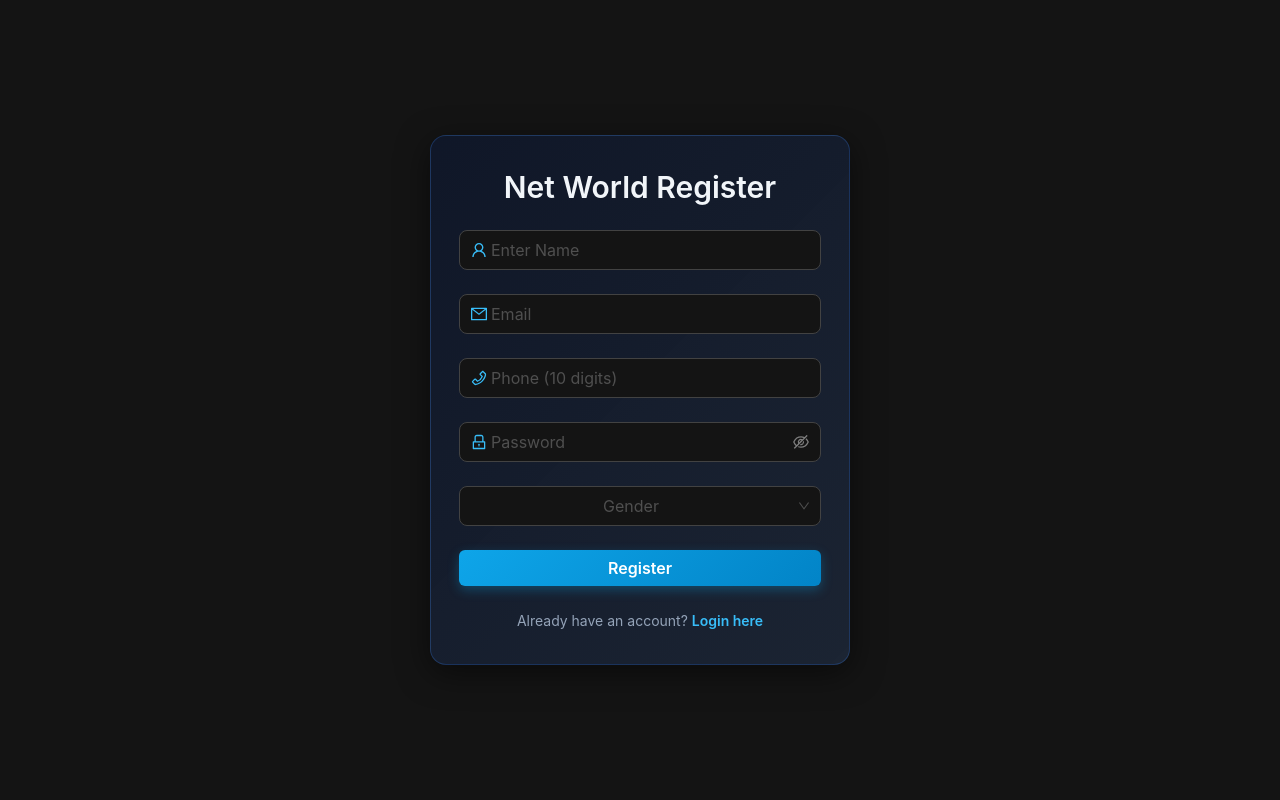
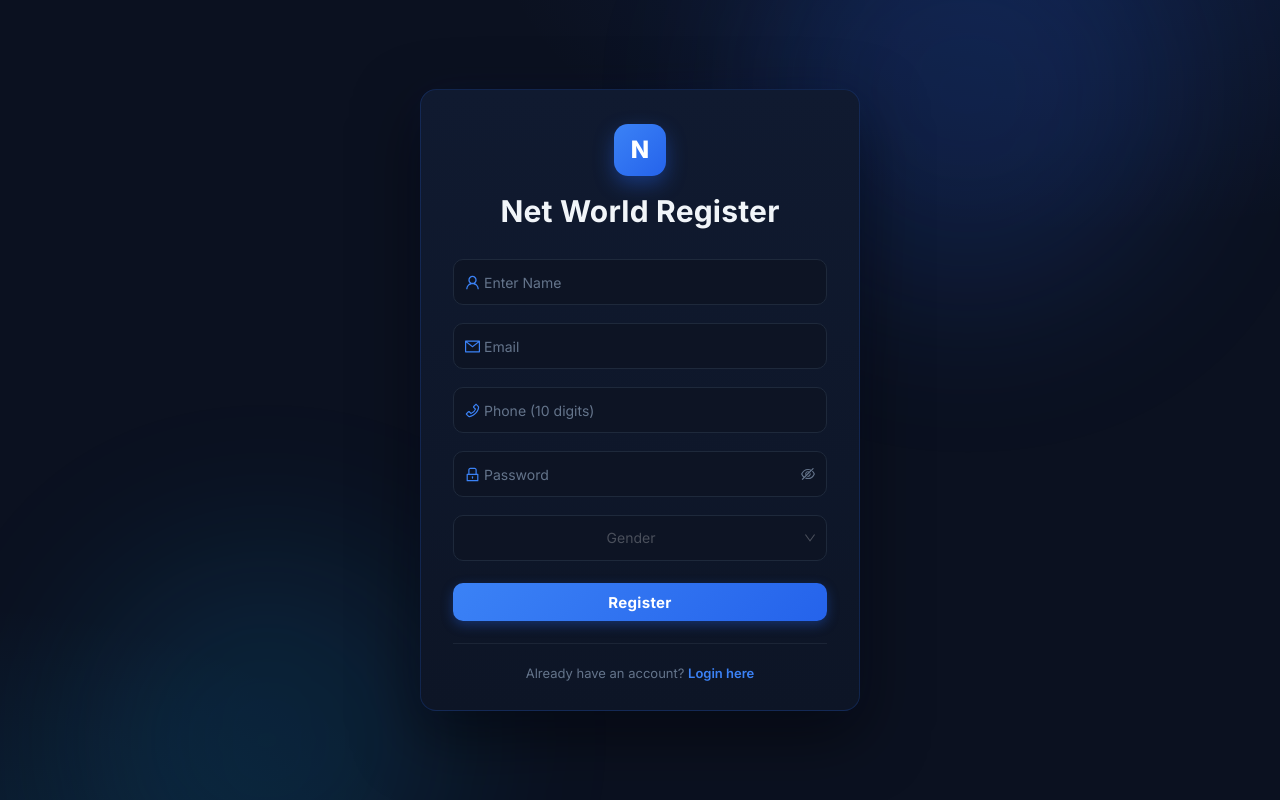
Before and after one commit to JesminSheladiya/networld-new, a React (Create React App) app: page / in a window 1280 px wide. Both pictures are taken after a click on the link "Register here". Built offline with nearby package versions, Linux system fonts and the light colour scheme.

Commit message:
login page design change

```diff
--- a/public/index.html
+++ b/public/index.html
@@ -4,7 +4,13 @@
     <meta charset="utf-8" />
     <link rel="icon" href="%PUBLIC_URL%/favicon.ico" />
     <meta name="viewport" content="width=device-width, initial-scale=1" />
-    <meta name="theme-color" content="#000000" />
+    <meta name="theme-color" content="#0b1120" />
+    <link rel="preconnect" href="https://fonts.googleapis.com" />
+    <link rel="preconnect" href="https://fonts.gstatic.com" crossorigin />
+    <link
+      href="https://fonts.googleapis.com/css2?family=Inter:wght@400;500;600;700;800&display=swap"
+      rel="stylesheet"
+    />
     <meta
       name="description"
       content="Web site created using create-react-app"
--- a/src/App.css
+++ b/src/App.css
@@ -1,15 +1,23 @@
-*{
+* {
   margin: 0;
   padding: 0;
   box-sizing: border-box;
 }
+
 .App {
   text-align: center;
 }
-body{
-  background-color: #03001b;
+
+body {
+  background-color: #0b1120;
+  background-image: radial-gradient(1000px 520px at 85% -10%, rgba(37, 99, 235, 0.14), transparent 60%),
+    radial-gradient(820px 460px at -5% 110%, rgba(14, 165, 233, 0.1), transparent 60%);
+  background-attachment: fixed;
+  font-family: 'Inter', -apple-system, BlinkMacSystemFont, 'Segoe UI', Roboto, 'Helvetica Neue', Arial, sans-serif;
+  -webkit-font-smoothing: antialiased;
 }
-.container{
+
+.container {
   width: 100%;
   max-width: 1280px;
   margin: 0 auto;
@@ -20,7 +28,8 @@ body{
   border-color: rgba(14, 165, 233, 0.5) !important;
 }
 
-.profile-input:focus, .profile-input-focused {
+.profile-input:focus,
+.profile-input-focused {
   border-color: #0ea5e9 !important;
   box-shadow: 0 0 0 2px rgba(14, 165, 233, 0.15) !important;
   background-color: #0f172a !important;
@@ -28,49 +37,50 @@ body{
 
 .ant-form-item-label label {
   font-size: 13px !important;
+  color: #94a3b8;
 }
 
 /* ===========================
    Global Button Styles
 =========================== */
 .ant-btn {
-  border-radius: 6px !important;
+  border-radius: 8px !important;
   font-weight: 600 !important;
-  padding: 8px 15px;
-  height: auto !important;
-  transition: all 0.3s cubic-bezier(0.4, 0, 0.2, 1) !important;
+  padding: 6px 16px;
+  height: 38px !important;
+  transition: all 0.25s cubic-bezier(0.4, 0, 0.2, 1) !important;
 }
 
 .ant-btn-primary {
-  background: linear-gradient(135deg, #0ea5e9 0%, #0284c7 100%) !important;
+  background: linear-gradient(135deg, #3b82f6 0%, #2563eb 100%) !important;
   border: none !important;
   color: #fff !important;
-  box-shadow: 0 4px 12px rgba(14, 165, 233, 0.3) !important;
+  box-shadow: 0 4px 12px rgba(37, 99, 235, 0.35) !important;
 }
 
 .ant-btn-primary:hover {
-  background: linear-gradient(135deg, #0284c7 0%, #0369a1 100%) !important;
-  box-shadow: 0 6px 16px rgba(14, 165, 233, 0.5) !important;
-  transform: translateY(-2px) !important;
+  background: linear-gradient(135deg, #2563eb 0%, #1d4ed8 100%) !important;
+  box-shadow: 0 6px 16px rgba(37, 99, 235, 0.5) !important;
+  transform: translateY(-1px) !important;
 }
 
 .ant-btn-primary:active {
   transform: translateY(0px) !important;
-  box-shadow: 0 2px 8px rgba(14, 165, 233, 0.4) !important;
+  box-shadow: 0 2px 8px rgba(37, 99, 235, 0.4) !important;
 }
 
 .ant-btn-default {
   background-color: #1e293b !important;
-  border: 1px solid rgba(14, 165, 233, 0.3) !important;
+  border: 1px solid rgba(37, 99, 235, 0.3) !important;
   color: #cbd5e1 !important;
 }
 
 .ant-btn-default:hover {
   background-color: #334155 !important;
-  border-color: rgba(14, 165, 233, 0.6) !important;
+  border-color: rgba(37, 99, 235, 0.6) !important;
   color: #fff !important;
-  transform: translateY(-2px) !important;
-  box-shadow: 0 4px 12px rgba(14, 165, 233, 0.2) !important;
+  transform: translateY(-1px) !important;
+  box-shadow: 0 4px 12px rgba(37, 99, 235, 0.2) !important;
 }
 
 .ant-btn-default:active {
@@ -82,27 +92,25 @@ body{
 }
 
 .ant-btn-text:hover {
-  background: rgba(14, 165, 233, 0.15) !important;
-  color: #0ea5e9 !important;
-  transform: scale(1.05) !important;
+  background: rgba(37, 99, 235, 0.15) !important;
+  color: #3b82f6 !important;
 }
 
 /* ===========================
    Global Search Input Styles
 =========================== */
-/* When Search has allowClear, it renders an affix-wrapper */
 .ant-input-search .ant-input-affix-wrapper {
-  padding: 7px 15px !important;
-  border-radius: 6px 0 0 6px !important;
+  padding: 6px 14px !important;
+  border-radius: 8px 0 0 8px !important;
   background-color: #0f172a !important;
-  border: 1px solid rgba(14, 165, 233, 0.3) !important;
+  border: 1px solid rgba(37, 99, 235, 0.3) !important;
   height: auto;
 }
 
 .ant-input-search .ant-input-affix-wrapper:hover,
 .ant-input-search .ant-input-affix-wrapper-focused {
-  border-color: #0ea5e9 !important;
-  box-shadow: 0 0 0 2px rgba(14, 165, 233, 0.15) !important;
+  border-color: #2563eb !important;
+  box-shadow: 0 0 0 2px rgba(37, 99, 235, 0.15) !important;
 }
 
 .ant-input-search .ant-input-affix-wrapper > input.ant-input {
@@ -117,23 +125,24 @@ body{
 /* Fallback if no affix wrapper (no allowClear) */
 .ant-input-search > .ant-input-group > .ant-input {
   padding: 8px 15px !important;
-  border-radius: 6px 0 0 6px !important;
+  border-radius: 8px 0 0 8px !important;
   background-color: #0f172a !important;
-  border: 1px solid rgba(14, 165, 233, 0.3) !important;
+  border: 1px solid rgba(37, 99, 235, 0.3) !important;
   color: #f1f5f9 !important;
   font-size: 14px !important;
 }
+
 .ant-input-search > .ant-input-group > .ant-input:focus,
 .ant-input-search > .ant-input-group > .ant-input:hover {
-  border-color: #0ea5e9 !important;
-  box-shadow: 0 0 0 2px rgba(14, 165, 233, 0.15) !important;
+  border-color: #2563eb !important;
+  box-shadow: 0 0 0 2px rgba(37, 99, 235, 0.15) !important;
 }
 
 /* Fix the border-radius for the attached search button */
 .ant-input-search .ant-input-wrapper .ant-input-group-addon .ant-btn {
-  border-radius: 0 6px 6px 0 !important;
+  border-radius: 0 8px 8px 0 !important;
   background-color: #1e293b !important;
-  border: 1px solid rgba(14, 165, 233, 0.3) !important;
+  border: 1px solid rgba(37, 99, 235, 0.3) !important;
   border-left: none !important;
   color: #cbd5e1 !important;
   box-shadow: none !important;
--- a/src/App.js
+++ b/src/App.js
@@ -6,7 +6,8 @@ import Register from './components/Register';
 import UserProfile from "./components/UserProfile";
 import { FiLogOut, FiUser, FiSettings } from 'react-icons/fi';
 import { getToken, getUser, logout } from './Services/authService';
-import { Dropdown, ConfigProvider, theme, Button, Avatar } from 'antd';
+import { Dropdown, ConfigProvider, Avatar } from 'antd';
+import { networldTheme } from './theme';
 
 function App() {
   const [isAuthenticated, setIsAuthenticated] = useState(false);
@@ -51,7 +52,7 @@ function App() {
   };
 
   return (
-    <ConfigProvider theme={{ algorithm: theme.darkAlgorithm }}>
+    <ConfigProvider theme={networldTheme}>
       <div className="App">
         {isAuthenticated ? (
           <>
--- a/src/components/Register.jsx
+++ b/src/components/Register.jsx
@@ -2,6 +2,7 @@ import { useState } from "react";
 import { Form, Input, Button, Card, message, Typography, Select } from "antd";
 import { UserOutlined, LockOutlined, MailOutlined, PhoneOutlined } from "@ant-design/icons";
 import { register } from "../Services/authService";
+import "./css/Auth.css";
 
 const { Title } = Typography;
 
@@ -35,27 +36,22 @@ function Register({ onRegisterSuccess, onSwitchForm }) {
   };
 
   return (
-    <div className="register-page" style={{
-      display: "flex", justifyContent: "center",
-      alignItems: "center", height: "100vh", background: "#141414"
-    }}>
-      <Card className="register-card"
-        style={{
-          width: 420,
-          background: "linear-gradient(135deg, rgba(15, 23, 42, 0.9) 0%, rgba(30, 41, 59, 0.8) 100%)",
-          border: "1px solid rgba(59, 130, 246, 0.25)",
-          borderRadius: 16,
-          boxShadow: "0 8px 32px rgba(0,0,0,0.5)",
-        }}
-        styles={{ body: { padding: "32px 28px" } }}
-      >
-        <Title className="register-title" level={2} style={{ textAlign: "center", marginBottom: 24, color: "#f1f5f9" }}>
-          Net World Register
-        </Title>
+    <div className="auth-page">
+      <div className="auth-glow auth-glow-1" />
+      <div className="auth-glow auth-glow-2" />
 
-        <Form className="register-form" name="register" onFinish={onFinish} autoComplete="off" layout="vertical">
+      <Card className="auth-card auth-card-register">
+        <div className="auth-header">
+          <div className="auth-logo">N</div>
+          <Title className="auth-title" level={2}>
+            Net World Register
+          </Title>
+        </div>
 
-          <Form.Item className="register-field" name="name"
+        <Form className="auth-form" name="register" onFinish={onFinish} autoComplete="off" layout="vertical">
+          <Form.Item
+            className="auth-field"
+            name="name"
             rules={[
               { required: true, message: "Please enter your full name!" },
               {
@@ -65,40 +61,73 @@ function Register({ onRegisterSuccess, onSwitchForm }) {
                   if (words.length < 2)
                     return Promise.reject("Please enter at least 2 words (First Last)!");
                   return Promise.resolve();
-                }
-              }
-            ]}>
-            <Input className="register-input" prefix={<UserOutlined style={{ color: "#38bdf8" }} />} placeholder="Enter Name" size="large" />
+                },
+              },
+            ]}
+          >
+            <Input
+              className="auth-input"
+              prefix={<UserOutlined className="auth-input-icon" />}
+              placeholder="Enter Name"
+              size="large"
+            />
           </Form.Item>
 
-          <Form.Item className="register-field" name="email"
+          <Form.Item
+            className="auth-field"
+            name="email"
             rules={[
               { required: true, message: "Please enter email!" },
-              { type: "email", message: "Please enter a valid email!" }
-            ]}>
-            <Input className="register-input" prefix={<MailOutlined style={{ color: "#38bdf8" }} />} placeholder="Email" size="large" />
+              { type: "email", message: "Please enter a valid email!" },
+            ]}
+          >
+            <Input
+              className="auth-input"
+              prefix={<MailOutlined className="auth-input-icon" />}
+              placeholder="Email"
+              size="large"
+            />
           </Form.Item>
 
-          <Form.Item className="register-field" name="phone"
+          <Form.Item
+            className="auth-field"
+            name="phone"
             rules={[
               { required: true, message: "Please enter phone!" },
-              { pattern: /^[0-9]{10}$/, message: "Phone must be 10 digits!" }
-            ]}>
-            <Input className="register-input" prefix={<PhoneOutlined style={{ color: "#38bdf8" }} />} placeholder="Phone (10 digits)" size="large" />
+              { pattern: /^[0-9]{10}$/, message: "Phone must be 10 digits!" },
+            ]}
+          >
+            <Input
+              className="auth-input"
+              prefix={<PhoneOutlined className="auth-input-icon" />}
+              placeholder="Phone (10 digits)"
+              size="large"
+            />
           </Form.Item>
 
-          <Form.Item className="register-field" name="password"
+          <Form.Item
+            className="auth-field"
+            name="password"
             rules={[
               { required: true, message: "Please enter password!" },
-              { min: 8, message: "Password must be at least 8 characters!" }
-            ]}>
-            <Input.Password className="register-input" prefix={<LockOutlined style={{ color: "#38bdf8" }} />} placeholder="Password" size="large" />
+              { min: 8, message: "Password must be at least 8 characters!" },
+            ]}
+          >
+            <Input.Password
+              className="auth-input"
+              prefix={<LockOutlined className="auth-input-icon" />}
+              placeholder="Password"
+              size="large"
+            />
           </Form.Item>
 
-          <Form.Item className="register-field" name="gender"
-            rules={[{ required: true, message: "Please select gender!" }]}>
+          <Form.Item
+            className="auth-field"
+            name="gender"
+            rules={[{ required: true, message: "Please select gender!" }]}
+          >
             <Select
-              className="register-input"
+              className="auth-input"
               placeholder="Gender"
               size="large"
               options={[
@@ -108,18 +137,17 @@ function Register({ onRegisterSuccess, onSwitchForm }) {
             />
           </Form.Item>
 
-          <Form.Item className="register-field">
-            <Button className="register-btn" type="primary" htmlType="submit"
-              loading={loading} block size="large">
+          <Form.Item className="auth-field auth-submit">
+            <Button className="auth-btn" type="primary" htmlType="submit" loading={loading} block size="large">
               Register
             </Button>
           </Form.Item>
         </Form>
 
-        <div className="register-footer" style={{ textAlign: "center", marginTop: 8 }}>
-          <Typography.Text className="register-footer-text" style={{ color: "#94a3b8" }}>
+        <div className="auth-footer">
+          <Typography.Text className="auth-footer-text">
             Already have an account?{" "}
-            <a className="register-switch-link" onClick={onSwitchForm} style={{ cursor: "pointer", color: "#38bdf8", fontWeight: 600 }}>
+            <a className="auth-switch-link" onClick={onSwitchForm}>
               Login here
             </a>
           </Typography.Text>
--- /dev/null
+++ b/src/components/css/Auth.css
@@ -0,0 +1,164 @@
+/* ============================================================
+   Auth pages (Login / Register)
+   ============================================================ */
+.auth-page {
+  position: relative;
+  min-height: 100vh;
+  display: flex;
+  align-items: center;
+  justify-content: center;
+  padding: 24px;
+  overflow: hidden;
+}
+
+/* Subtle background glow blobs */
+.auth-glow {
+  position: absolute;
+  border-radius: 50%;
+  filter: blur(80px);
+  pointer-events: none;
+}
+.auth-glow-1 {
+  width: 420px;
+  height: 420px;
+  background: rgba(37, 99, 235, 0.16);
+  top: -120px;
+  right: 8%;
+}
+.auth-glow-2 {
+  width: 380px;
+  height: 380px;
+  background: rgba(14, 165, 233, 0.12);
+  bottom: -130px;
+  left: 6%;
+}
+
+/* Card */
+.auth-card {
+  position: relative;
+  z-index: 1;
+  width: 100%;
+  background: linear-gradient(180deg, #101a30 0%, #0d1526 100%) !important;
+  border: 1px solid rgba(37, 99, 235, 0.2) !important;
+  border-radius: 16px !important;
+  box-shadow: 0 24px 64px rgba(0, 0, 0, 0.5), 0 0 40px rgba(37, 99, 235, 0.06) !important;
+  backdrop-filter: blur(8px);
+}
+.auth-card .ant-card-body {
+  padding: 34px 32px 26px;
+}
+
+/* Header / brand */
+.auth-header {
+  text-align: center;
+  margin-bottom: 28px;
+}
+
+.auth-logo {
+  width: 52px;
+  height: 52px;
+  margin: 0 auto 16px;
+  border-radius: 14px;
+  background: linear-gradient(135deg, #3b82f6, #2563eb);
+  display: flex;
+  align-items: center;
+  justify-content: center;
+  color: #fff;
+  font-size: 24px;
+  font-weight: 800;
+  box-shadow: 0 8px 20px rgba(37, 99, 235, 0.4);
+}
+
+.auth-title.ant-typography {
+  color: #f1f5f9;
+  font-weight: 700;
+  letter-spacing: 0.2px;
+  margin: 0;
+  line-height: 1.3;
+}
+
+/* Form fields */
+.auth-form .ant-form-item-label > label {
+  color: #94a3b8 !important;
+  font-weight: 500;
+}
+
+.auth-input.ant-input-affix-wrapper,
+.auth-input.ant-select .ant-select-selector,
+.auth-input.ant-input {
+  height: 46px;
+  border-radius: 10px !important;
+  background: #0d1424 !important;
+  border: 1px solid #1e293b !important;
+  color: #f1f5f9 !important;
+  font-size: 14px;
+  transition: border-color 0.2s, box-shadow 0.2s, background 0.2s;
+}
+
+.auth-input.ant-input-affix-wrapper:hover,
+.auth-input.ant-input-affix-wrapper-focused,
+.auth-input.ant-select-focused .ant-select-selector {
+  border-color: #3b82f6 !important;
+  box-shadow: 0 0 0 3px rgba(37, 99, 235, 0.15) !important;
+  background: #0e1729 !important;
+}
+
+.auth-input .ant-input {
+  background: transparent !important;
+  color: #f1f5f9 !important;
+}
+
+.auth-input-icon {
+  color: #3b82f6;
+  font-size: 15px;
+}
+
+.auth-input-placeholder::placeholder,
+.auth-input input::placeholder {
+  color: #64748b !important;
+}
+
+.auth-submit {
+  margin-bottom: 0;
+}
+
+/* Submit button */
+.auth-btn {
+  height: 46px;
+  border-radius: 10px !important;
+  font-weight: 700 !important;
+  font-size: 15px !important;
+  letter-spacing: 0.3px;
+  margin-top: 4px;
+}
+
+/* Footer */
+.auth-footer {
+  text-align: center;
+  margin-top: 22px;
+  padding-top: 18px;
+  border-top: 1px solid rgba(148, 163, 184, 0.1);
+}
+
+.auth-footer-text {
+  color: #64748b;
+  font-size: 13px;
+}
+
+.auth-switch-link {
+  color: #3b82f6 !important;
+  font-weight: 600;
+  cursor: pointer;
+  transition: color 0.2s;
+}
+.auth-switch-link:hover {
+  color: #60a5fa !important;
+}
+
+/* ── Sizes (login vs register) ── */
+.auth-card.auth-card-login {
+  max-width: 400px;
+}
+.auth-card.auth-card-register {
+  max-width: 440px;
+}
--- /dev/null
+++ b/src/theme.js
@@ -0,0 +1,80 @@
+import { theme } from "antd";
+
+// ── NetWorld design tokens ────────────────────────────────────────────────
+// App type: family & friends network / relation manager.
+// Palette is built on a trustworthy deep-blue primary with a cool dark base,
+// keeping the project's original blue identity but refined.
+export const COLORS = {
+  primary: "#2563eb",
+  primaryHover: "#3b82f6",
+  primaryActive: "#1d4ed8",
+  gradient: "linear-gradient(135deg, #3b82f6 0%, #2563eb 100%)",
+  sky: "#0ea5e9",
+
+  bgDeep: "#0b1120",
+  bgSurface: "#0f172a",
+  bgElevated: "#111827",
+  bgHover: "rgba(37, 99, 235, 0.12)",
+
+  border: "#1e293b",
+  borderStrong: "#334155",
+
+  text: "#f1f5f9",
+  textSecondary: "#94a3b8",
+  textMuted: "#64748b",
+
+  success: "#10b981",
+  warning: "#f59e0b",
+  danger: "#ef4444",
+};
+
+export const FONT_FAMILY =
+  "'Inter', -apple-system, BlinkMacSystemFont, 'Segoe UI', Roboto, 'Helvetica Neue', Arial, sans-serif";
+
+// ── Ant Design theme config (single source of truth) ──────────────────────
+export const networldTheme = {
+  algorithm: theme.darkAlgorithm,
+  token: {
+    colorPrimary: COLORS.primary,
+    colorInfo: COLORS.sky,
+    colorSuccess: COLORS.success,
+    colorWarning: COLORS.warning,
+    colorError: COLORS.danger,
+
+    colorBgBase: COLORS.bgDeep,
+    colorBgContainer: COLORS.bgElevated,
+    colorBgLayout: COLORS.bgDeep,
+
+    colorBorder: COLORS.border,
+    colorBorderSecondary: "#0f172a",
+
+    colorText: COLORS.text,
+    colorTextSecondary: COLORS.textSecondary,
+    colorTextTertiary: COLORS.textMuted,
+
+    borderRadius: 8,
+    borderRadiusLG: 12,
+    borderRadiusSM: 6,
+
+    controlHeight: 40,
+    controlHeightLG: 46,
+
+    fontSize: 14,
+    fontFamily: FONT_FAMILY,
+  },
+  components: {
+    Button: {
+      fontWeight: 600,
+      primaryShadow: "0 4px 12px rgba(37, 99, 235, 0.35)",
+    },
+    Input: {
+      activeShadow: "0 0 0 3px rgba(37, 99, 235, 0.15)",
+    },
+    Card: {
+      borderRadiusLG: 14,
+    },
+    Form: {
+      itemMarginBottom: 18,
+    },
+  },
+};
```
Also changed, not shown: src/components/Login.jsx (+36 -32 lines).
